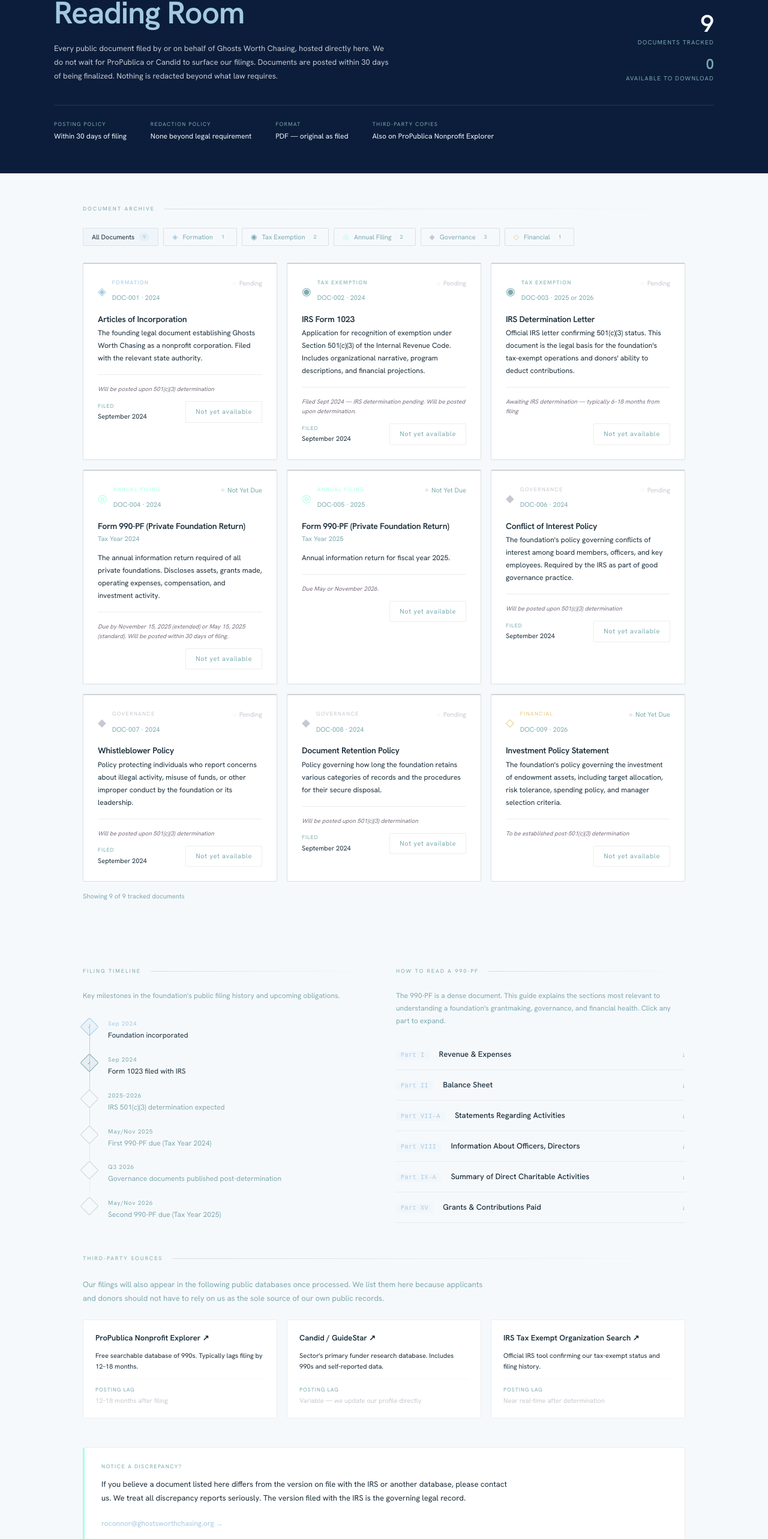
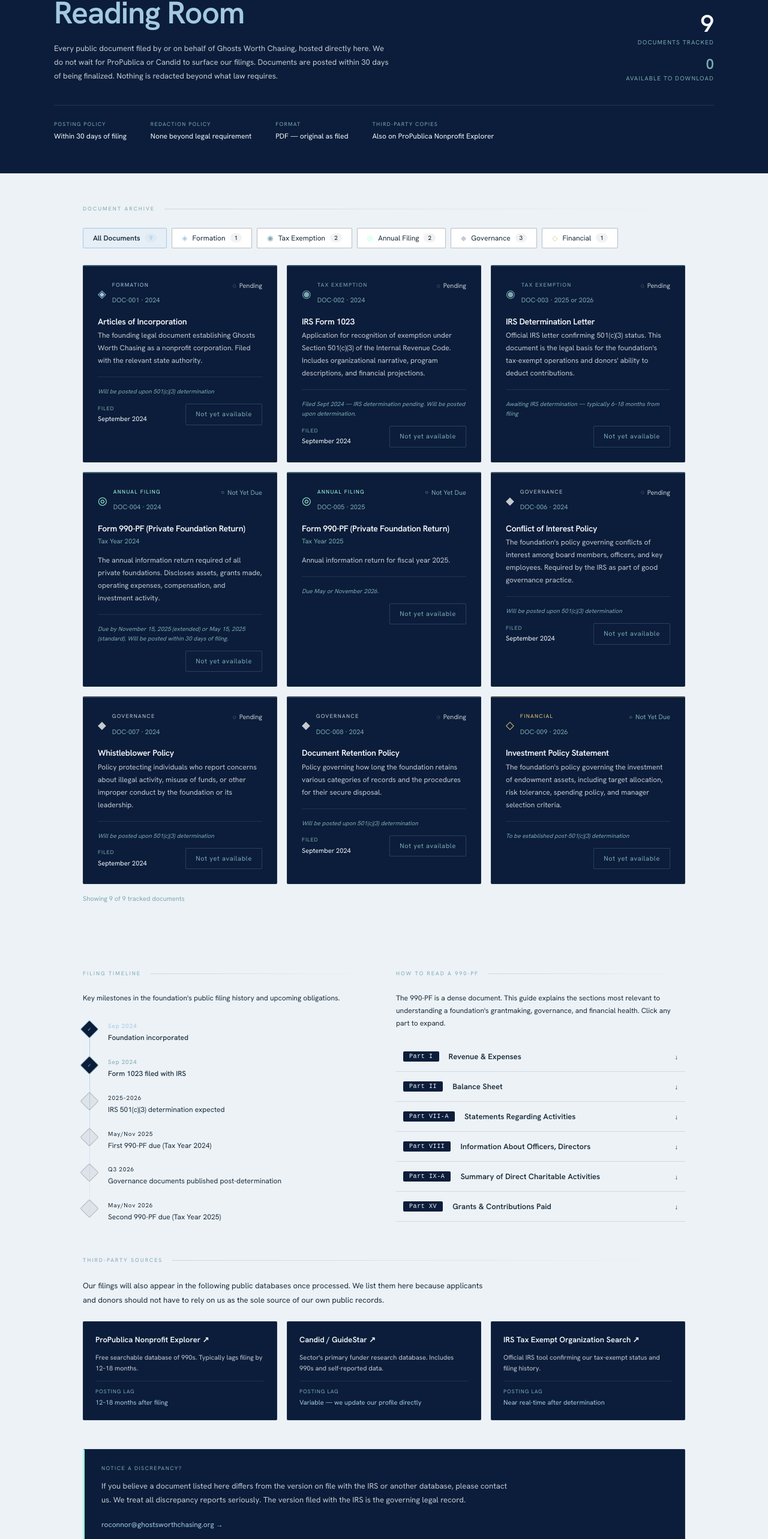
Before and after one commit to Roco41589/ghosts-worth-chasing-site, a Next.js app in the folder ghosts-redesign/: page /transparency/documents in a window 1280 px wide. Shown: the part 234-2800 px from the top of the page at 60% size. Built offline with nearby package versions, Linux system fonts and the light colour scheme.

Commit message:
Update page.tsx

```diff
--- a/ghosts-redesign/app/transparency/documents/page.tsx
+++ b/ghosts-redesign/app/transparency/documents/page.tsx
@@ -176,16 +176,16 @@ function TypeFilterPill({ label, active, count, onClick }: { label: string; acti
   return (
     <button onClick={onClick} style={{
       display: "flex", alignItems: "center", gap: 8,
-      padding: "7px 14px",
-      border: `1px solid ${active ? cfg.color + "60" : C.slateInk + "20"}`,
-      background: active ? `${cfg.color}12` : "transparent",
-      borderRadius: 2, cursor: "pointer", transition: "all 0.15s ease",
+      padding: "8px 16px",
+      border: `1.5px solid ${active ? cfg.color : C.slateInk + "50"}`,
+      background: active ? `${cfg.color}18` : "white",
+      borderRadius: 2, cursor: "pointer", transition: "all 0.15s ease", outline: "none",
     }}>
       {label !== "All Documents" && (
         <span style={{ fontSize: 12, color: cfg.color }}>{DOC_TYPES[label]?.icon}</span>
       )}
-      <span style={{ fontSize: 11, color: active ? C.slateInk : C.tealGrey, fontFamily: "Hanken Grotesk, sans-serif" }}>{label}</span>
-      <span style={{ fontSize: 9, color: active ? cfg.color : C.tealGrey, background: active ? `${cfg.color}20` : "transparent", padding: "1px 6px", borderRadius: 10, fontFamily: "Hanken Grotesk, sans-serif" }}>{count}</span>
+      <span style={{ fontSize: 12, color: C.slateInk, fontWeight: active ? 600 : 400, fontFamily: "Hanken Grotesk, sans-serif" }}>{label}</span>
+      <span style={{ fontSize: 10, color: active ? cfg.color : C.slateInk, background: active ? `${cfg.color}20` : `${C.slateInk}10`, padding: "1px 7px", borderRadius: 10, fontFamily: "Hanken Grotesk, sans-serif", fontWeight: 500 }}>{count}</span>
     </button>
   );
 }
@@ -201,10 +201,10 @@ function DocumentCard({ doc, index, mounted }: { doc: GWCDocument; index: number
       onMouseEnter={() => setHovered(true)}
       onMouseLeave={() => setHovered(false)}
       style={{
-        border:      `1px solid ${hovered ? typeCfg.color + "60" : C.slateInk + "28"}`,
-        borderTop:   `2px solid ${isAvailable ? typeCfg.color : C.slateInk + "35"}`,
+        border:      `1px solid ${hovered ? typeCfg.color + "50" : "rgba(163,201,226,0.12)"}`,
+        borderTop:   `2px solid ${isAvailable ? typeCfg.color : typeCfg.color + "50"}`,
         borderRadius: 2, padding: "24px",
-        background:  hovered ? `${typeCfg.color}04` : "white",
+        background:  hovered ? `#0F2444` : C.navy,
         transition:  "all 0.2s ease",
         opacity:     mounted ? 1 : 0,
         transform:   mounted ? "translateY(0)" : "translateY(8px)",
@@ -224,33 +224,33 @@ function DocumentCard({ doc, index, mounted }: { doc: GWCDocument; index: number
         </span>
       </div>
 
-      <h3 style={{ fontSize: 14, fontWeight: 600, color: C.slateInk, fontFamily: "Hanken Grotesk, sans-serif", margin: "0 0 4px", lineHeight: 1.3 }}>{doc.title}</h3>
+      <h3 style={{ fontSize: 14, fontWeight: 600, color: C.mist, fontFamily: "Hanken Grotesk, sans-serif", margin: "0 0 4px", lineHeight: 1.3 }}>{doc.title}</h3>
       {doc.subtitle && <p style={{ fontSize: 11, color: C.tealGrey, margin: "0 0 12px", fontFamily: "Hanken Grotesk, sans-serif" }}>{doc.subtitle}</p>}
-      <p style={{ fontSize: 12, color: C.slateInk, lineHeight: 1.75, fontFamily: "Hanken Grotesk, sans-serif", margin: "0 0 16px" }}>{doc.description}</p>
+      <p style={{ fontSize: 12, color: C.orchid, lineHeight: 1.75, fontFamily: "Hanken Grotesk, sans-serif", margin: "0 0 16px" }}>{doc.description}</p>
 
-      <div style={{ borderTop: `1px solid ${C.slateInk}15`, paddingTop: 16 }}>
-        <p style={{ fontSize: 10, color: "#7A6E80", fontFamily: "Hanken Grotesk, sans-serif", margin: "0 0 12px", lineHeight: 1.6, fontStyle: "italic" }}>{doc.statusNote}</p>
+      <div style={{ borderTop: "1px solid rgba(163,201,226,0.12)", paddingTop: 16 }}>
+        <p style={{ fontSize: 10, color: C.tealGrey, fontFamily: "Hanken Grotesk, sans-serif", margin: "0 0 12px", lineHeight: 1.6, fontStyle: "italic" }}>{doc.statusNote}</p>
         <div style={{ display: "flex", justifyContent: "space-between", alignItems: "center" }}>
           <div style={{ display: "flex", gap: 16 }}>
             {doc.filedDate && (
               <div>
                 <p style={{ fontSize: 9, color: C.tealGrey, margin: "0 0 2px", letterSpacing: "0.1em", textTransform: "uppercase", fontFamily: "Hanken Grotesk, sans-serif" }}>Filed</p>
-                <p style={{ fontSize: 11, color: C.slateInk, margin: 0, fontFamily: "Hanken Grotesk, sans-serif" }}>{doc.filedDate}</p>
+                <p style={{ fontSize: 11, color: C.mist, margin: 0, fontFamily: "Hanken Grotesk, sans-serif" }}>{doc.filedDate}</p>
               </div>
             )}
             {doc.postedDate && (
               <div>
                 <p style={{ fontSize: 9, color: C.tealGrey, margin: "0 0 2px", letterSpacing: "0.1em", textTransform: "uppercase", fontFamily: "Hanken Grotesk, sans-serif" }}>Posted</p>
-                <p style={{ fontSize: 11, color: C.slateInk, margin: 0, fontFamily: "Hanken Grotesk, sans-serif" }}>{doc.postedDate}</p>
+                <p style={{ fontSize: 11, color: C.mist, margin: 0, fontFamily: "Hanken Grotesk, sans-serif" }}>{doc.postedDate}</p>
               </div>
             )}
           </div>
           {isAvailable && doc.fileUrl ? (
-            <a href={doc.fileUrl} download style={{ display: "flex", alignItems: "center", gap: 6, padding: "8px 16px", background: C.navy, color: C.mist, fontSize: 11, fontFamily: "Hanken Grotesk, sans-serif", textDecoration: "none", borderRadius: 2, letterSpacing: "0.06em" }}>
-              ↓ Download PDF {doc.fileSize && <span style={{ color: C.tealGrey, fontSize: 9 }}>({doc.fileSize})</span>}
+            <a href={doc.fileUrl} download style={{ display: "flex", alignItems: "center", gap: 6, padding: "8px 16px", background: C.sky, color: C.navy, fontSize: 11, fontFamily: "Hanken Grotesk, sans-serif", textDecoration: "none", borderRadius: 2, letterSpacing: "0.06em", fontWeight: 600 }}>
+              ↓ Download PDF {doc.fileSize && <span style={{ fontSize: 9 }}>({doc.fileSize})</span>}
             </a>
           ) : (
-            <span style={{ padding: "8px 16px", border: `1px solid ${C.slateInk}15`, color: C.tealGrey, fontSize: 11, fontFamily: "Hanken Grotesk, sans-serif", borderRadius: 2, letterSpacing: "0.06em" }}>Not yet available</span>
+            <span style={{ padding: "8px 16px", border: "1px solid rgba(163,201,226,0.2)", color: C.tealGrey, fontSize: 11, fontFamily: "Hanken Grotesk, sans-serif", borderRadius: 2, letterSpacing: "0.06em" }}>Not yet available</span>
           )}
         </div>
       </div>
@@ -266,12 +266,12 @@ function FilingTimeline() {
         const cfg = DOC_TYPES[event.type] || { color: C.orchid };
         return (
           <div key={i} style={{ display: "flex", gap: 20, marginBottom: i < TIMELINE_EVENTS.length - 1 ? 20 : 0, position: "relative" }}>
-            <div style={{ width: 22, height: 22, borderRadius: 2, border: `1.5px solid ${event.done ? cfg.color : C.slateInk + "30"}`, background: event.done ? `${cfg.color}20` : C.mist, display: "flex", alignItems: "center", justifyContent: "center", flexShrink: 0, zIndex: 1, transform: "rotate(45deg)", marginTop: 2 }}>
+            <div style={{ width: 22, height: 22, borderRadius: 2, border: `1.5px solid ${event.done ? cfg.color : C.slateInk + "40"}`, background: event.done ? C.navy : `${C.slateInk}12`, display: "flex", alignItems: "center", justifyContent: "center", flexShrink: 0, zIndex: 1, transform: "rotate(45deg)", marginTop: 2 }}>
               {event.done && <span style={{ fontSize: 8, color: cfg.color, transform: "rotate(-45deg)" }}>✓</span>}
             </div>
             <div style={{ paddingBottom: 4 }}>
-              <p style={{ fontSize: 10, color: event.done ? cfg.color : C.tealGrey, margin: "0 0 3px", letterSpacing: "0.08em", fontFamily: "Hanken Grotesk, sans-serif" }}>{event.date}</p>
-              <p style={{ fontSize: 12, color: event.done ? C.slateInk : C.tealGrey, margin: 0, fontFamily: "Hanken Grotesk, sans-serif", lineHeight: 1.4 }}>{event.label}</p>
+              <p style={{ fontSize: 10, color: event.done ? cfg.color : C.slateInk, margin: "0 0 3px", letterSpacing: "0.08em", fontFamily: "Hanken Grotesk, sans-serif" }}>{event.date}</p>
+              <p style={{ fontSize: 12, color: C.slateInk, fontWeight: event.done ? 500 : 400, margin: 0, fontFamily: "Hanken Grotesk, sans-serif", lineHeight: 1.4 }}>{event.label}</p>
             </div>
           </div>
         );
@@ -283,24 +283,24 @@ function FilingTimeline() {
 function GuideRow({ section }: { section: GuideSection }) {
   const [open, setOpen] = useState(false);
   return (
-    <div style={{ borderBottom: `1px solid ${C.slateInk}10` }}>
-      <button onClick={() => setOpen(o => !o)} style={{ width: "100%", padding: "16px 0", background: "transparent", border: "none", cursor: "pointer", display: "flex", justifyContent: "space-between", alignItems: "center", textAlign: "left" }}>
-        <div style={{ display: "flex", gap: 16, alignItems: "baseline" }}>
-          <span style={{ fontSize: 10, color: C.sky, fontFamily: "monospace", letterSpacing: "0.06em", flexShrink: 0, background: `${C.sky}10`, padding: "2px 8px", borderRadius: 2 }}>{section.part}</span>
-          <span style={{ fontSize: 13, fontWeight: 500, color: C.slateInk, fontFamily: "Hanken Grotesk, sans-serif" }}>{section.title}</span>
+    <div style={{ borderBottom: `1px solid ${C.slateInk}20` }}>
+      <button onClick={() => setOpen(o => !o)} style={{ width: "100%", padding: "16px 12px", background: "transparent", border: "none", cursor: "pointer", display: "flex", justifyContent: "space-between", alignItems: "center", textAlign: "left" }}>
+        <div style={{ display: "flex", gap: 16, alignItems: "center" }}>
+          <span style={{ fontSize: 10, color: C.mist, fontFamily: "monospace", letterSpacing: "0.06em", flexShrink: 0, background: C.navy, padding: "3px 10px", borderRadius: 2 }}>{section.part}</span>
+          <span style={{ fontSize: 13, fontWeight: 600, color: C.slateInk, fontFamily: "Hanken Grotesk, sans-serif" }}>{section.title}</span>
         </div>
-        <span style={{ fontSize: 11, color: C.tealGrey, transform: open ? "rotate(180deg)" : "none", transition: "transform 0.2s", flexShrink: 0, marginLeft: 16 }}>↓</span>
+        <span style={{ fontSize: 11, color: C.slateInk, transform: open ? "rotate(180deg)" : "none", transition: "transform 0.2s", flexShrink: 0, marginLeft: 16 }}>↓</span>
       </button>
       {open && (
-        <div style={{ paddingBottom: 20 }}>
-          <div style={{ display: "grid", gridTemplateColumns: "1fr 1fr", gap: 20 }}>
-            <div style={{ borderLeft: `2px solid ${C.sky}40`, paddingLeft: 14 }}>
-              <p style={{ fontSize: 9, letterSpacing: "0.14em", textTransform: "uppercase", color: C.tealGrey, margin: "0 0 6px", fontFamily: "Hanken Grotesk, sans-serif" }}>What It Contains</p>
-              <p style={{ fontSize: 12, color: C.slateInk, lineHeight: 1.7, margin: 0, fontFamily: "Hanken Grotesk, sans-serif" }}>{section.explains}</p>
+        <div style={{ marginBottom: 12, borderRadius: 2, background: C.navy, padding: "24px 20px" }}>
+          <div style={{ display: "grid", gridTemplateColumns: "1fr 1fr", gap: 24 }}>
+            <div style={{ borderLeft: `2px solid ${C.sky}`, paddingLeft: 16 }}>
+              <p style={{ fontSize: 9, letterSpacing: "0.14em", textTransform: "uppercase", color: C.tealGrey, margin: "0 0 8px", fontFamily: "Hanken Grotesk, sans-serif" }}>What It Contains</p>
+              <p style={{ fontSize: 12, color: C.orchid, lineHeight: 1.75, margin: 0, fontFamily: "Hanken Grotesk, sans-serif" }}>{section.explains}</p>
             </div>
-            <div style={{ borderLeft: `2px solid ${C.neonMint}40`, paddingLeft: 14 }}>
-              <p style={{ fontSize: 9, letterSpacing: "0.14em", textTransform: "uppercase", color: C.tealGrey, margin: "0 0 6px", fontFamily: "Hanken Grotesk, sans-serif" }}>Why It Matters</p>
-              <p style={{ fontSize: 12, color: C.slateInk, lineHeight: 1.7, margin: 0, fontFamily: "Hanken Grotesk, sans-serif" }}>{section.whyMatters}</p>
+            <div style={{ borderLeft: `2px solid ${C.neonMint}`, paddingLeft: 16 }}>
+              <p style={{ fontSize: 9, letterSpacing: "0.14em", textTransform: "uppercase", color: C.tealGrey, margin: "0 0 8px", fontFamily: "Hanken Grotesk, sans-serif" }}>Why It Matters</p>
+              <p style={{ fontSize: 12, color: C.mist, lineHeight: 1.75, margin: 0, fontFamily: "Hanken Grotesk, sans-serif" }}>{section.whyMatters}</p>
             </div>
           </div>
         </div>
@@ -325,7 +325,7 @@ export default function ReadingRoom() {
   const availableCount = DOCUMENTS.filter(d => d.status === "Available").length;
 
   return (
-    <div style={{ background: C.mist, minHeight: "100vh", fontFamily: "Hanken Grotesk, sans-serif" }}>
+    <div style={{ background: "#EDF2F7", minHeight: "100vh", fontFamily: "Hanken Grotesk, sans-serif" }}>
 
       {/* ── Masthead ── */}
       <div style={{ background: C.navy, padding: "64px 48px 52px", opacity: mounted ? 1 : 0, transition: "opacity 0.5s ease" }}>
@@ -394,40 +394,40 @@ export default function ReadingRoom() {
         <div style={{ display: "grid", gridTemplateColumns: "1fr 1fr", gap: 40, marginTop: 56 }}>
           <div>
             <SectionRule label="Filing Timeline" />
-            <p style={{ fontSize: 12, color: C.tealGrey, lineHeight: 1.75, marginBottom: 28 }}>Key milestones in the foundation's public filing history and upcoming obligations.</p>
+            <p style={{ fontSize: 12, color: C.slateInk, lineHeight: 1.75, marginBottom: 28 }}>Key milestones in the foundation's public filing history and upcoming obligations.</p>
             <FilingTimeline />
           </div>
           <div>
             <SectionRule label="How to Read a 990-PF" />
-            <p style={{ fontSize: 12, color: C.tealGrey, lineHeight: 1.75, marginBottom: 20 }}>The 990-PF is a dense document. This guide explains the sections most relevant to understanding a foundation's grantmaking, governance, and financial health. Click any part to expand.</p>
+            <p style={{ fontSize: 12, color: C.slateInk, lineHeight: 1.75, marginBottom: 20 }}>The 990-PF is a dense document. This guide explains the sections most relevant to understanding a foundation's grantmaking, governance, and financial health. Click any part to expand.</p>
             {GUIDE_SECTIONS.map((section, i) => <GuideRow key={i} section={section} />)}
           </div>
         </div>
 
         {/* ── Third-party sources ── */}
         <SectionRule label="Third-Party Sources" />
-        <p style={{ fontSize: 13, color: C.tealGrey, lineHeight: 1.8, marginBottom: 24, maxWidth: 680 }}>
+        <p style={{ fontSize: 13, color: C.slateInk, lineHeight: 1.8, marginBottom: 24, maxWidth: 680 }}>
           Our filings will also appear in the following public databases once processed. We list them here because applicants and donors should not have to rely on us as the sole source of our own public records.
         </p>
         <div style={{ display: "grid", gridTemplateColumns: "repeat(auto-fill, minmax(260px, 1fr))", gap: 16 }}>
           {THIRD_PARTY_SOURCES.map((source, i) => (
-            <div key={i} style={{ border: `1px solid ${C.slateInk}15`, borderRadius: 2, padding: "20px", background: "white" }}>
-              <a href={source.url} target="_blank" rel="noopener noreferrer" style={{ fontSize: 13, fontWeight: 600, color: C.slateInk, fontFamily: "Hanken Grotesk, sans-serif", textDecoration: "none", display: "block", marginBottom: 8 }}>
+            <div key={i} style={{ border: "1px solid rgba(163,201,226,0.12)", borderRadius: 2, padding: "20px", background: C.navy }}>
+              <a href={source.url} target="_blank" rel="noopener noreferrer" style={{ fontSize: 13, fontWeight: 600, color: C.mist, fontFamily: "Hanken Grotesk, sans-serif", textDecoration: "none", display: "block", marginBottom: 8 }}>
                 {source.name} ↗
               </a>
-              <p style={{ fontSize: 11, color: C.slateInk, lineHeight: 1.65, margin: "0 0 12px", fontFamily: "Hanken Grotesk, sans-serif" }}>{source.desc}</p>
-              <div style={{ borderTop: `1px solid ${C.slateInk}08`, paddingTop: 10 }}>
+              <p style={{ fontSize: 11, color: C.orchid, lineHeight: 1.65, margin: "0 0 12px", fontFamily: "Hanken Grotesk, sans-serif" }}>{source.desc}</p>
+              <div style={{ borderTop: "1px solid rgba(163,201,226,0.12)", paddingTop: 10 }}>
                 <p style={{ fontSize: 9, color: C.tealGrey, margin: "0 0 2px", letterSpacing: "0.1em", textTransform: "uppercase", fontFamily: "Hanken Grotesk, sans-serif" }}>Posting Lag</p>
-                <p style={{ fontSize: 11, color: C.orchid, margin: 0, fontFamily: "Hanken Grotesk, sans-serif" }}>{source.delay}</p>
+                <p style={{ fontSize: 11, color: C.sky, margin: 0, fontFamily: "Hanken Grotesk, sans-serif" }}>{source.delay}</p>
               </div>
             </div>
           ))}
         </div>
 
         {/* ── Discrepancy note ── */}
-        <div style={{ marginTop: 48, padding: "24px 28px", border: `1px solid ${C.slateInk}15`, borderLeft: `3px solid ${C.neonMint}`, borderRadius: 2, background: "white" }}>
+        <div style={{ marginTop: 48, padding: "24px 28px", border: "1px solid rgba(163,201,226,0.15)", borderLeft: `3px solid ${C.neonMint}`, borderRadius: 2, background: C.navy }}>
           <p style={{ fontSize: 9, letterSpacing: "0.16em", textTransform: "uppercase", color: C.tealGrey, margin: "0 0 10px", fontFamily: "Hanken Grotesk, sans-serif" }}>Notice a Discrepancy?</p>
-          <p style={{ fontSize: 13, color: C.slateInk, lineHeight: 1.8, margin: "0 0 14px", maxWidth: 680 }}>
+          <p style={{ fontSize: 13, color: C.orchid, lineHeight: 1.8, margin: "0 0 14px", maxWidth: 680 }}>
             If you believe a document listed here differs from the version on file with the IRS or another database, please contact us. We treat all discrepancy reports seriously. The version filed with the IRS is the governing legal record.
           </p>
           <a href="mailto:roconnor@ghostsworthchasing.org" style={{ fontSize: 12, color: C.sky, fontFamily: "Hanken Grotesk, sans-serif", textDecoration: "none" }}>
```
